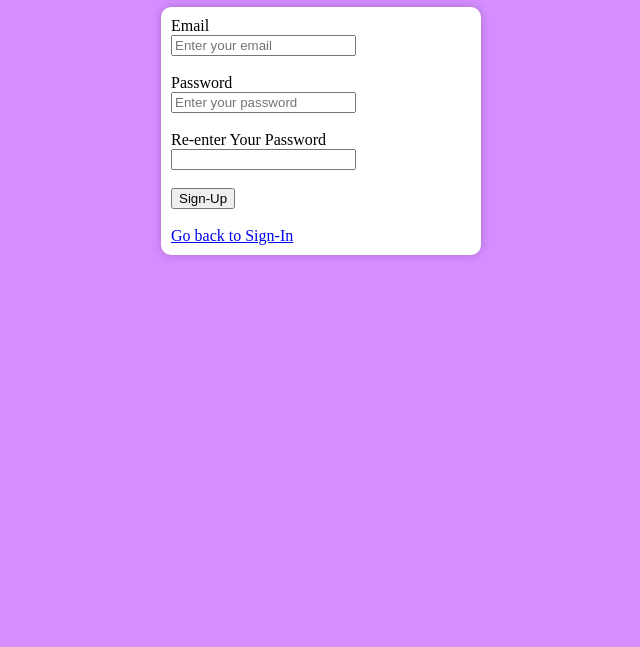
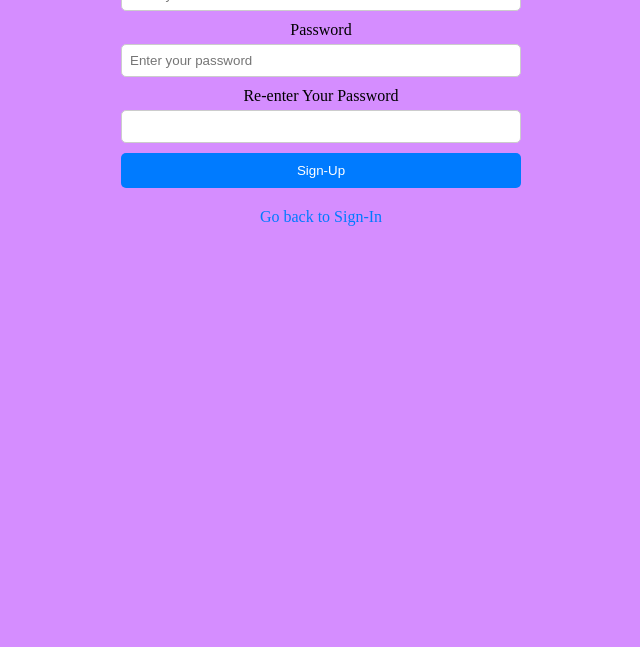
Before and after one commit to Tokkisan/cpsc-254-project-, a website: page public/sign_up.html in a window 1280 px wide. Shown: the part 153-800 px from the top of the page, without its empty margins (319-959 px from the left). Drawn offline with Linux system fonts and the light colour scheme.

Commit message:
debugged stylesheet href and fixed up all the html files josh and aaron 4/26/2024

```diff
--- a/public/sign_up.html
+++ b/public/sign_up.html
@@ -4,36 +4,29 @@
 <head>
   <meta name="viewport" content="width=device-width, initial-scale=1.0">
   <title>Daily To-Do Reminder Sign-Up</title>
-  <link rel="stylesheet" href="/stylesheet.css">
+  <link rel="stylesheet" href="./stylesheet.css">
 </head>
 
-<body background-color="#d58dff">
-  <h1 class="center">Sign-Up</h1>
-  <form action="/sign_up" method="post" class = "center">
-    <div class="test">
-      <div class="inline">
-        <a><label for="email">Email</label></a>
-        <a><input type="email" name="email" id="email" placeholder="Enter your email" /></a>
+<body>
+  <div class="container">
+    <h1 class="center">Sign-Up</h1>
+    <form action="/sign_up" method="post" class="center">
+      <div class="input-group">
+        <label for="email">Email</label>
+        <input type="email" name="email" id="email" placeholder="Enter your email" />
 
-        <br>
+        <label for="pswd">Password</label>
+        <input type="password" id="pswd" name="pswd" placeholder="Enter your password"/>
 
-        <a><label for="pswd">Password</label></a>
-        <a><input type="password" id="pswd" name="pswd" placeholder="Enter your password"/></a>
+        <label for="pswdVerification">Re-enter Your Password</label>
+        <input type="password" id="pswdVerification" name="pswdVerification" />
 
-        <br>
+        <input type="submit" value="Sign-Up" />
 
-        <a><label for="pswdVerification">Re-enter Your Password</label></a>
-        <a><input type="password" id="pswdVerification" name="pswdVerification" /></a>
-        <br>
-        <input type="submit" value="Sign-Up" />
-        <br>
-        <br>
         <a href="/index.html">Go back to Sign-In</a>
-
       </div>
-    </div>
-
-  </form>
+    </form>
+  </div>
 </body>
 
 </html>
--- a/public/stylesheet.css
+++ b/public/stylesheet.css
@@ -1,47 +1,54 @@
+body {
+  background-color: #d58dff;
+}
+
+.container {
+  width: 100%;
+  max-width: 400px;
+  margin: 0 auto;
+  padding: 20px;
+  text-align: center;
+
+}
+
 .center {
   text-align: center;
 }
 
-h1.center {
-  padding-top: 80px;
-  color: white;
-  text-shadow: -1px 1px 0 #000,
-  1px 1px 0 #000,
-  1px -1px 0 #000,
-  -1px -1px 0 #000;
+.input-group {
+  margin-top: 20px;
 }
 
-body {
-  background-color: #d58dff;
+.input-group label {
+  display: block;
+  margin-bottom: 5px;
 }
 
-
-a {
-  text-align: left;
-  display: block;
-  padding:0;
-  padding-left: 0;
-  padding-right: 0;
-  margin: 0;
+.input-group input {
+  width: 100%;
+  padding: 8px;
+  margin-bottom: 10px;
+  border: 1px solid #ccc;
+  border-radius: 5px;
+  box-sizing: border-box;
 }
 
-.inline {
-  display: inline-block;
+.input-group input[type="submit"] {
+  background-color: #007bff;
+  color: #fff;
+  border: none;
+  padding: 10px 20px;
+  cursor: pointer;
+  border-radius: 5px;
 }
 
-.SignIN {
-  text-align: left;
-  font-size: 30px;
+.input-group input[type="submit"]:hover {
+  background-color: #3d4c85;
 }
 
-.test {
-  margin: 20px auto;
-  padding: 10px;
-  background-color: #ffffff;
-  border-color: black;
-  border-radius: 10px;
-  border: 10px;
-  box-shadow: 0px 0px 10px rgba(0, 0, 0, 0.2);
-  max-width: 300px;
-  text-align: left;
+.input-group a {
+  display: block;
+  margin-top: 10px;
+  color: #007bff;
+  text-decoration: none;
 }
```
Also changed, not shown: public/index.html (+14 -14 lines), public/main_todo_page.html (+1 -0 lines), public/view_todo_page.html (+2 -1 lines).
